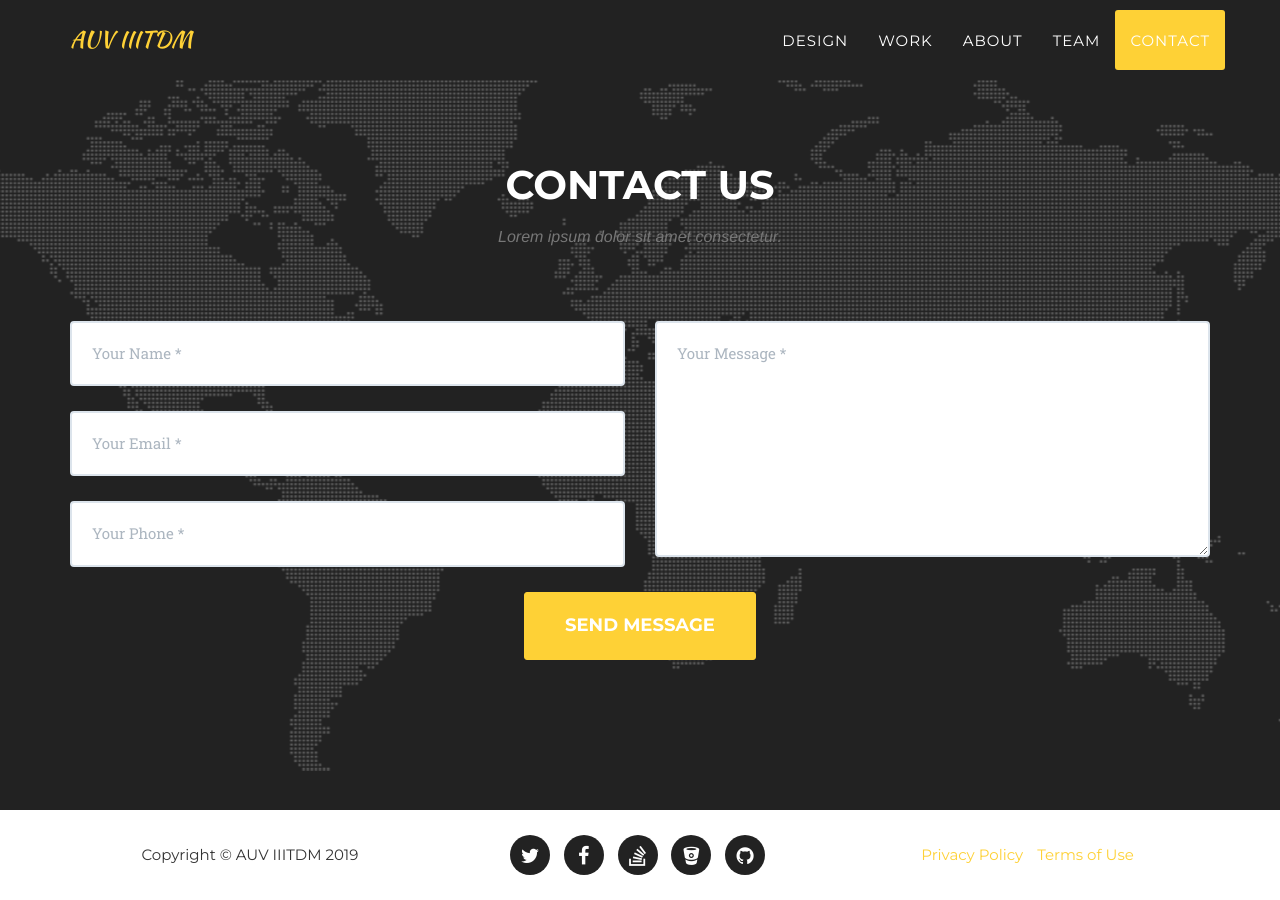
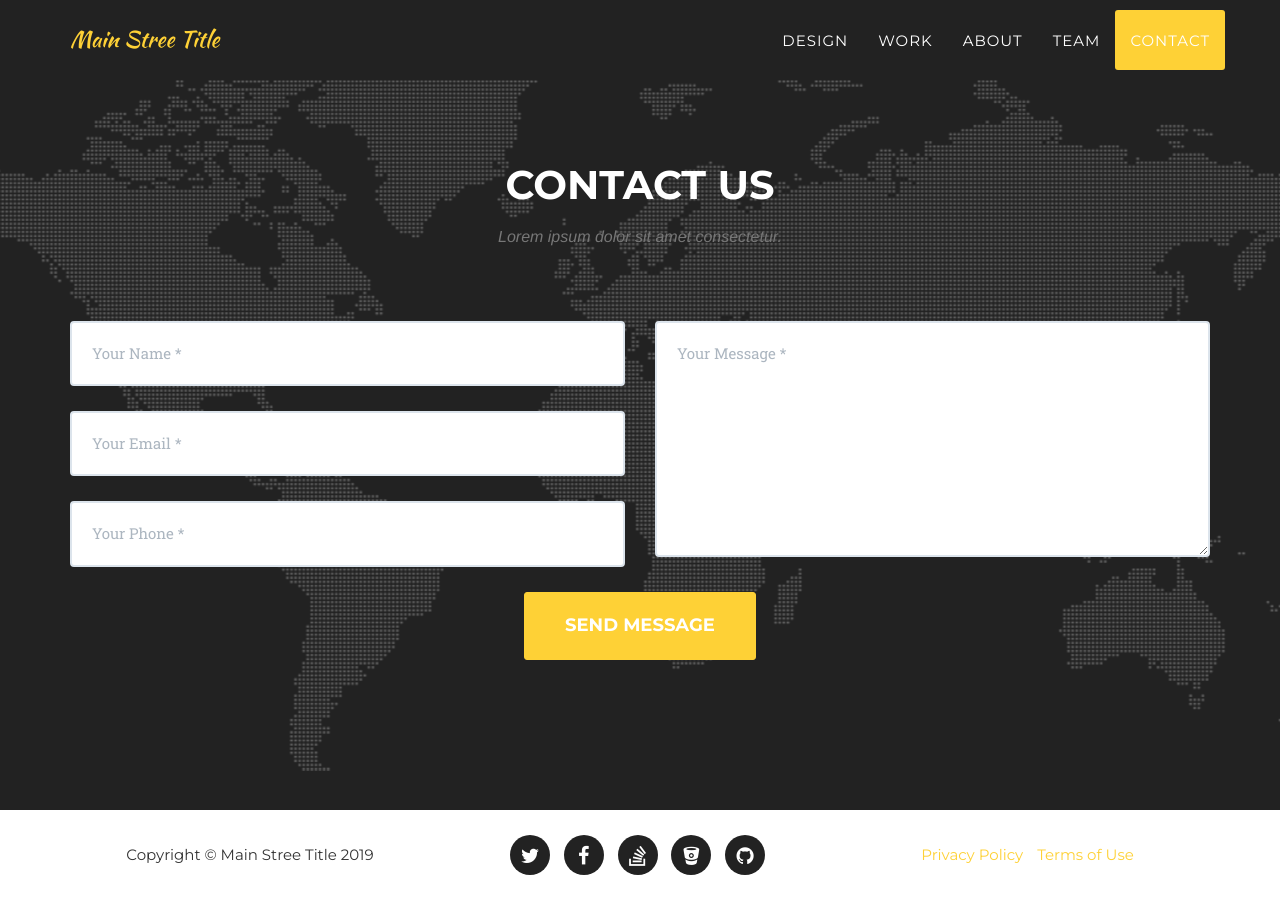
Before and after one commit to MainStreetTitleDeveloper/mainstreettitledeveloper.github.io, a Jekyll site: the page built from index.html, in a window 1280 px wide and 900 px high, scrolled down 5711 px. Built offline with Jekyll 4.4.1, drawn with Linux system fonts in a browser that asks for light colours; some web fonts are replaced.

Commit message:
Update _config.yml

```diff
--- a/_config.yml
+++ b/_config.yml
@@ -1,7 +1,7 @@
-url: https://auv-iiitdm.github.io
+url: https://mainstreettitledeveloper.github.io
 
 # Site settings
-title: AUV IIITDM
+title: Main Stree Title
 email: auv-iiitdm@gmail.com
 description: "Write an awesome description for your new site here. You can edit this line in _config.yml. It will appear in your document head meta (for Google search results) and in your feed.xml site description."
 
```
